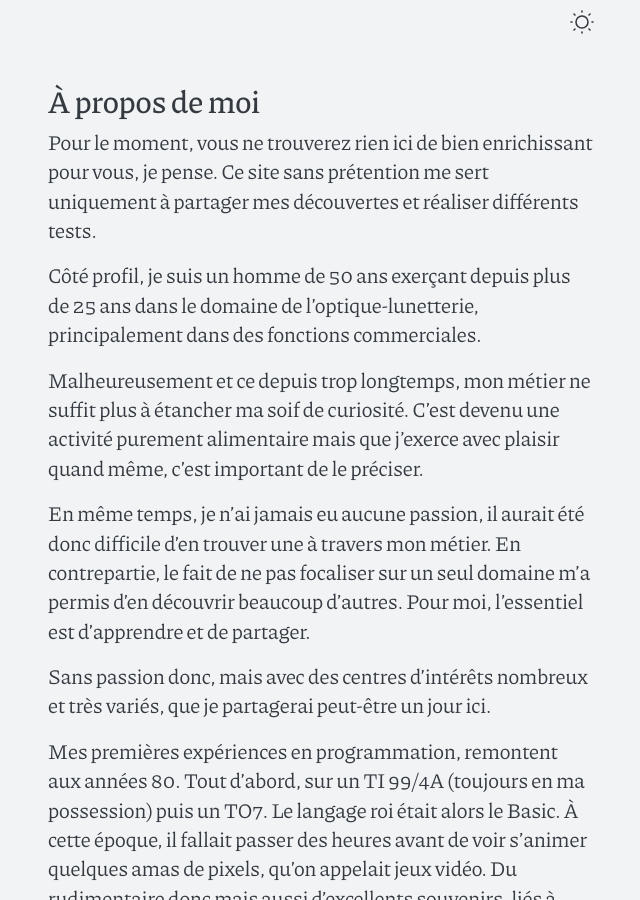
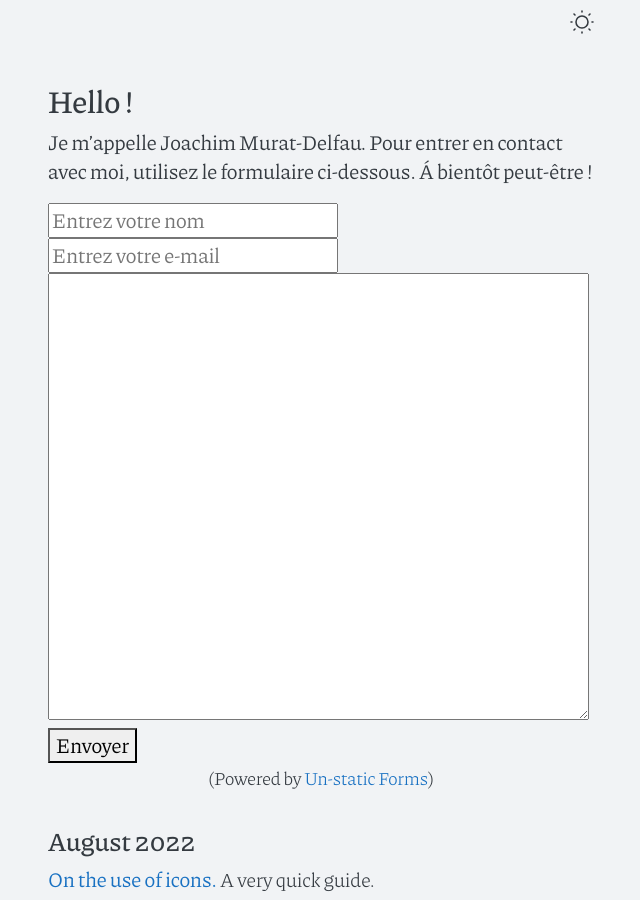
Before and after one commit to streketo/streketo.github.io, a Jekyll site: the page built from index.md, in a window 1280 px wide and 900 px high, scrolled down 929 px. Shown: the whole window, without its empty margins (319-959 px from the left). Built offline with Jekyll 4.4.1, drawn with Linux system fonts in a browser that asks for light colours; some of the changed text lies outside the part shown.

Commit message:
Update index.md

```diff
--- a/index.md
+++ b/index.md
@@ -3,39 +3,12 @@ layout: home
 title: Home
 ---
 
-# À propos de moi
+# Hello !
 
-
-Pour le moment, vous ne trouverez rien ici de bien enrichissant pour vous, je pense. Ce site sans prétention me sert uniquement à partager mes découvertes et réaliser différents tests.
-
-Côté profil, je suis un homme de 50 ans exerçant depuis plus de 25 ans dans le domaine de l'optique-lunetterie, principalement dans des fonctions commerciales.
-
-Malheureusement et ce depuis trop longtemps, mon métier ne suffit plus à étancher ma soif de curiosité. C'est devenu une activité purement alimentaire mais que j'exerce avec plaisir quand même, c'est important de le préciser.
-
-En même temps, je n'ai jamais eu aucune passion, il aurait été donc difficile d'en trouver une à travers mon métier. En contrepartie, le fait de ne pas focaliser sur un  seul domaine m'a permis d'en découvrir beaucoup d'autres. Pour moi, l'essentiel est d'apprendre et de partager.
-
-Sans passion donc, mais avec des centres d'intérêts nombreux et très variés, que je partagerai peut-être un jour ici.
-
-Mes premières expériences en programmation, remontent aux années 80. Tout d'abord, sur un TI 99/4A (toujours en ma possession) puis un TO7. Le langage roi était alors le Basic. À cette époque, il fallait passer des heures avant de voir s'animer quelques amas de pixels, qu'on appelait jeux vidéo. Du rudimentaire donc mais aussi d'excellents souvenirs, liés à l'enfance d'autant plus.
-
-Puis plus rien pendant de nombreuses années. Je suis revenu à l'informatique à la fin des années 90, pardonnez ces termes désuets mais ils collent parfaitement à l'époque dont je parle, avec un Power Mac 7200 tournant à 75 Mhz ! S'en sont suivis un iMac 233 Mhz, un 400 Mhz, puis un MDD 1,25 Ghz et quelques autres encore... Aujourd'hui, je tourne toujours sur Mac OS avec un mini mais mon PC portable tourne sous GNU/Linux avec une distribution Pop OS.
-
-Je suis aussi très attaché aux libertés fondamentales d'une manière générale et très sensible au respect de mes données personnelles. C'est pourquoi, dès que je le peux, je me tourne vers le libre et l'open source. Je pourrai vous parler longtemps de ce sujet auquel je suis attaché, car pour moi la liberté va de pair avec l'indépendance. Un sujet sur lequel, la France comme l'Europe perdent du terrain chaque jour un peu plus et pas seulement sur le numérique. De mon point de vue, c'est un désastre mais passons car je ne voudrais pas vous gâcher la journée non plus ;-).
-
-Après m'être essayé à PHP, et un peu de Python, je balaie aujourd'hui le SSG Jekyll, en découvrant un peu Ruby au passage.
-
-Vous l'aurez compris, je suis loin d'être un expert mais découvrir de nouvelles technologies me permet tout simplement de me faire plaisir, tout en apprenant.
-
-Peut-être qu'un jour même, ces nouveaux apprentissages me serviront dans le domaine professionnel. Cela pourrait être sympa mais je n'en suis pas encore là.
-
-Pour le moment, on va donc essayer de construire un petit site sympa, déjà pour moi et peut-être un peu pour les autres aussi, s'ils y trouvent un quelconque intérêt. Mais ça se fera, sans objectif, ni délai. Bref, tout ce qui me change de mon quotdien.
-
-Uniquement du plaisir, donc !
-
-À bientôt, peut-être ;-)
-
+Je m'appelle Joachim Murat-Delfau.
+Pour entrer en contact avec moi, utilisez le formulaire ci-dessous.
+Á bientôt peut-être !
 
 {% include form.html %}
 
-
 {% include archive.html %}
```
